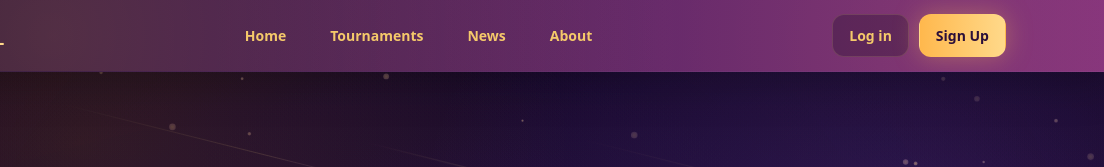
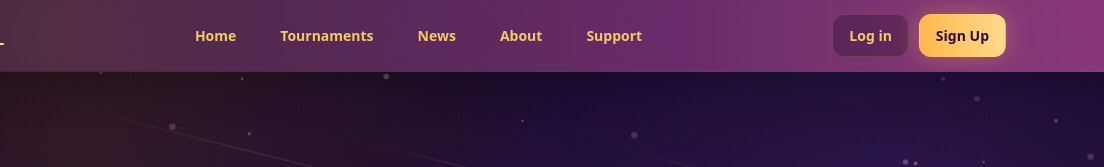
Before and after one commit to MykolaButylkov/cs2, a plain HTML site: page about.html in a window 1280 px wide. Shown: the top 167 px of the page, 176-1280 px from the left. Drawn offline with Linux system fonts and the light colour scheme; animation ran at ten frames a second.

Commit message:
suppot added

```diff
--- a/about.html
+++ b/about.html
@@ -28,6 +28,8 @@
           <a href="index.html#tournaments">Tournaments</a>
           <a href="index.html#news">News</a>
           <a href="about.html" class="is-active">About</a>
+            <a href="./support.html">Support</a>
+
         </nav>
 
         <div class="header-actions header-actions-desktop">
@@ -58,6 +60,7 @@
         <a href="index.html#tournaments">Tournaments</a>
         <a href="index.html#news">News</a>
         <a href="about.html">About</a>
+        <a href="./support.html">Support</a>
       </div>
 
       <div class="mobile-menu__actions">
@@ -400,7 +403,7 @@
         <div class="footer-links">
           <a href="./about.html">About</a>
           <a href="#news">Contact</a>
-          <a href="#support">Support</a>
+          <a href="./support.html">Support</a>
         </div>
       </div>
     </div>
```
Also changed, not shown: dashboard.html (+1 -1 lines), index.html (+3 -1 lines), login.html (+1 -1 lines), register.html (+1 -1 lines).
